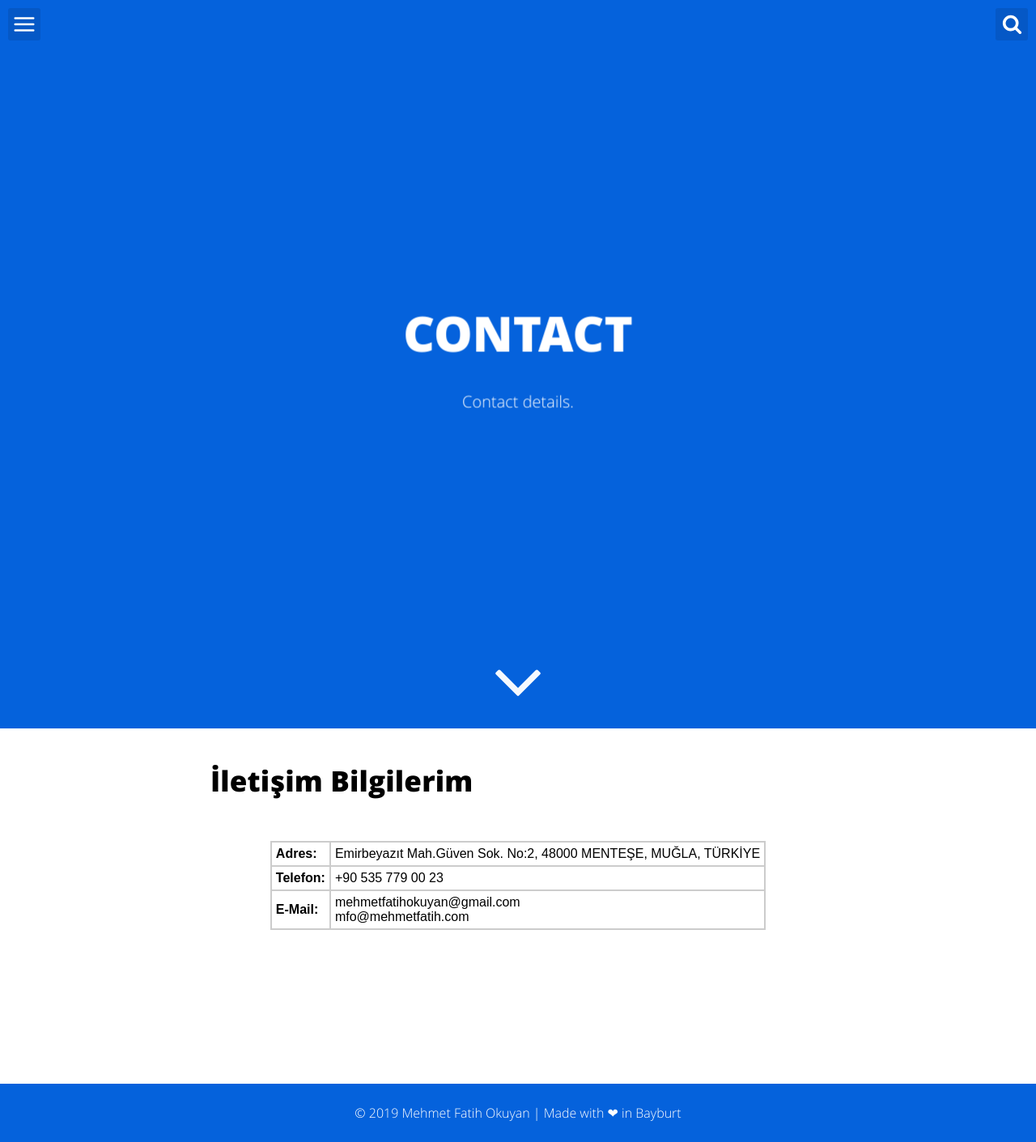
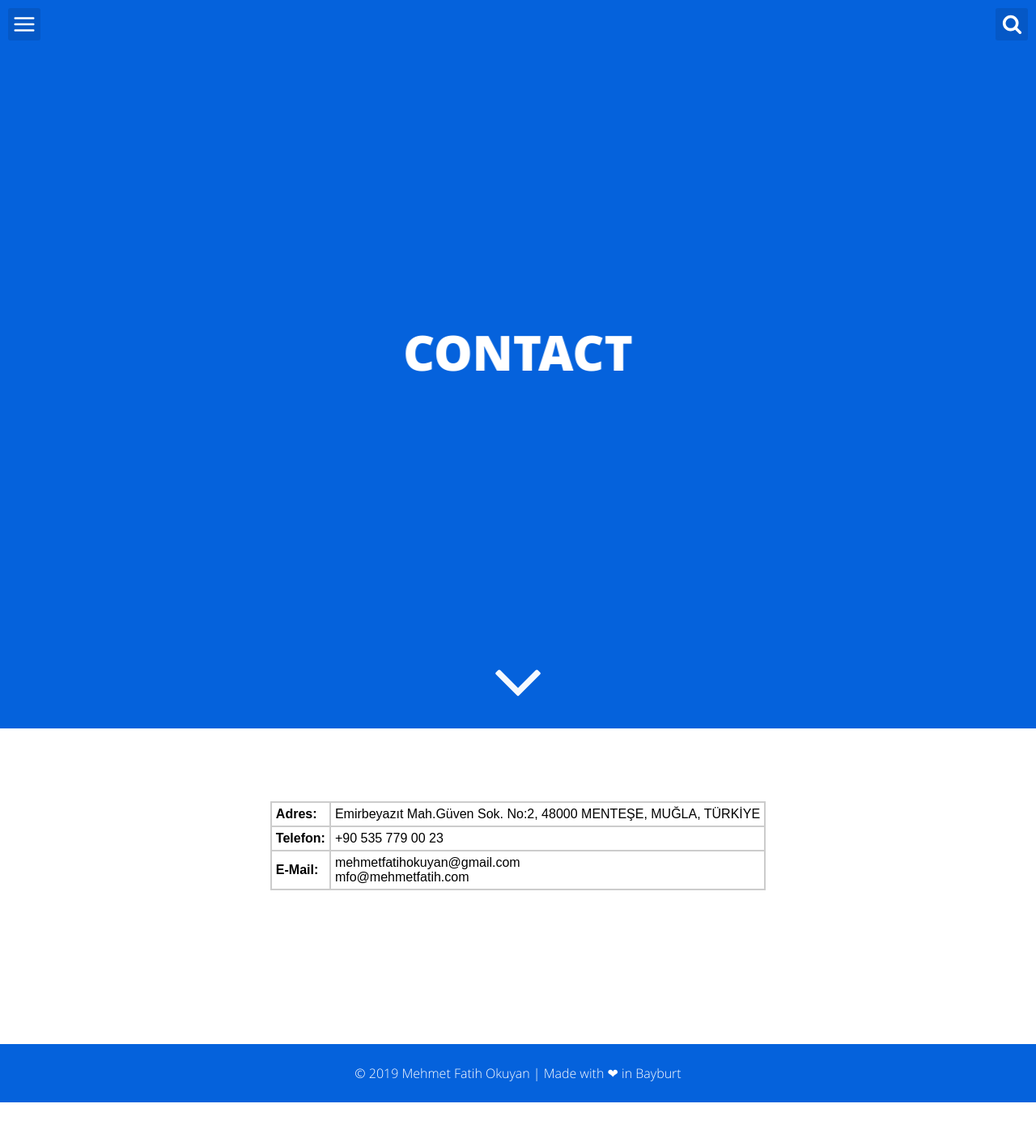
Before and after one commit to okuyanf61/okuyanf61.github.io, a Jekyll site: the page built from contact.html, in a window 1280 px wide. Shown: the whole page at 81% size. Built offline with Jekyll 4.4.1, drawn with Linux system fonts in a browser that asks for light colours; after the commit the page ends 1362 px from its top, so only the background shows below that.

Commit message:
Update contact.html

```diff
--- a/contact.html
+++ b/contact.html
@@ -2,11 +2,11 @@
 layout: minimal
 title: "Contact"
 permalink: /contact/index.html
-description: "Contact details."
+description: ""
 ---
 
 <div class="col-md-5 contact">
-        <h2>   İletişim Bilgilerim   </h2>
+
         <table class="mtop">
           <tbody><tr>
             <td><strong>    Adres:      </strong></td>
```
